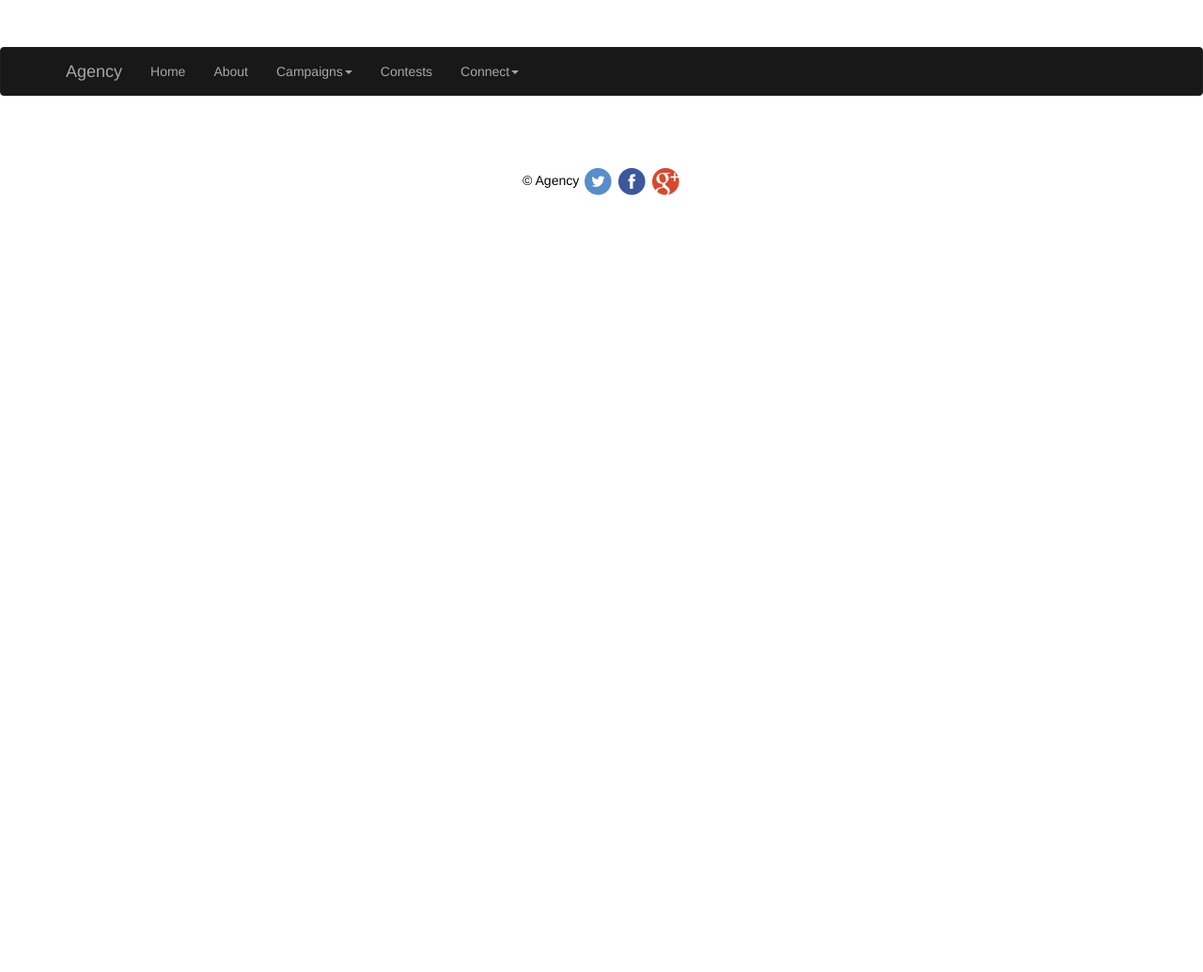
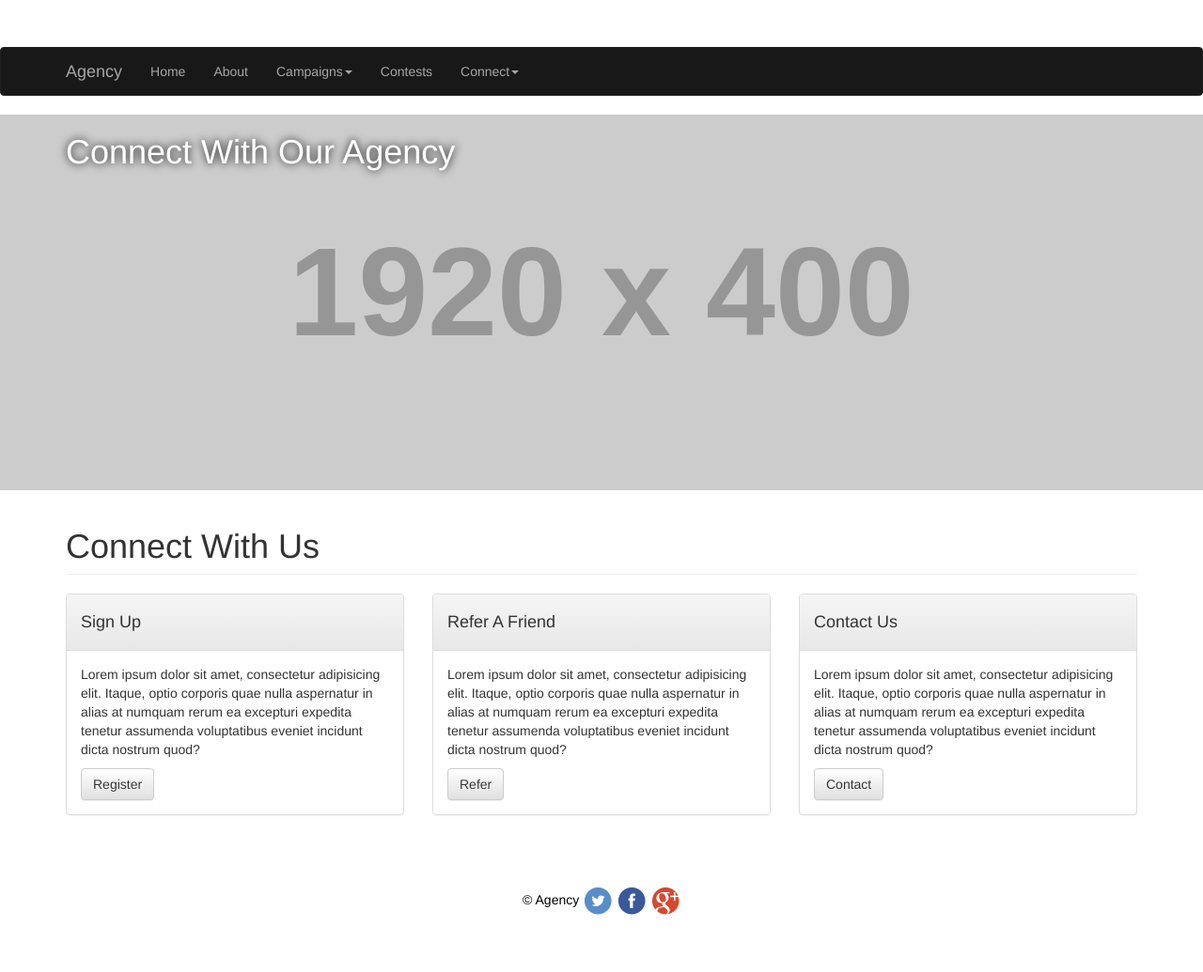
Before and after one commit to vtsyms/CS399Agency, a Django app: page /connect in a window 1280 px wide. Shown: the whole page at 94% size. Before the commit the page ends 208 px from the top, so only its background shows below. Run offline with Django 3.2, Linux system fonts and the light colour scheme; grey boxes labelled with a size stand in for pictures from a placeholder-image service; some libraries are stand-ins or nearby versions.

Commit message:
Content to Connect Page

```diff
--- a/CS399Agency/templates/base.html
+++ b/CS399Agency/templates/base.html
@@ -16,12 +16,6 @@
 	<!-- Fonts -->
 	<link href="http://fonts.googleapis.com/css?family=Open+Sans:300italic,400italic,600italic,700italic,800italic,400,300,600,700,800" rel="stylesheet" type="text/css">
 	<link href="http://fonts.googleapis.com/css?family=Josefin+Slab:100,300,400,600,700,100italic,300italic,400italic,600italic,700italic" rel="stylesheet" type="text/css">
-
-	 <!-- jQuery -->
-    <script src="\static\js\jquery.js"></script>
-
-    <!-- Bootstrap Core JavaScript -->
-    <script src="\static\js\bootstrap.min.js"></script>
 
     <!-- Navigation -->
 		<nav class="navbar navbar-inverse" role="navigation" style="background:black;opacity:.9;color:white">
@@ -99,6 +93,19 @@
         <p style="color: black;">&copy; Agency <a href = "http://twitter.com" target="_blank"><img src = "/static/twitterlogo.png" alt = "Twitter"></a> <a href = "http://facebook.com" target="_blank"><img src = "/static/facebooklogo.png" alt = "Facebook"></a> <a href = "http://plus.google.com" target="_blank"><img src = "/static/googlelogo.png" alt = "Google+"></a></p>
       </div></div></footer>
 	</div>
-			<!-- /.container -->
+
+
+    <!-- jQuery -->
+    <script src="\static\js\jquery.js"></script>
+
+    <!-- Bootstrap Core JavaScript -->
+    <script src="\static\js\bootstrap.min.js"></script>
+
+    <!-- Script to Activate the Carousel -->
+    <script>
+    $('.carousel').carousel({
+        interval: 5000 //changes the speed
+    })
+    </script>
 
 	{% endblock %}
--- a/CS399Agency/templates/connect.html
+++ b/CS399Agency/templates/connect.html
@@ -3,4 +3,66 @@
 
 {% block body %}
 
+
+<!-- Image Background Page Header -->
+    <!-- Note: The background image is set within the business-casual.css file. -->
+    <header class="business-header">
+        <div class="container">
+            <div class="row">
+                <div class="col-lg-12">
+                    <h1 class="tagline">Connect With Our Agency</h1>
+                </div>
+            </div>
+        </div>
+    </header>
+
+    <!-- Page Content -->
+    <div class="container">
+
+        <!-- Marketing Icons Section -->
+        <div class="row">
+            <div class="col-lg-12">
+                <h1 class="page-header">
+                    Connect With Us
+                </h1>
+            </div>
+            <div class="col-md-4">
+                <div class="panel panel-default">
+                    <div class="panel-heading">
+                        <h4><i class="fa fa-fw fa-check"></i>Sign Up</h4>
+                    </div>
+                    <div class="panel-body">
+                        <p>Lorem ipsum dolor sit amet, consectetur adipisicing elit. Itaque, optio corporis quae nulla aspernatur in alias at numquam rerum ea excepturi expedita tenetur assumenda voluptatibus eveniet incidunt dicta nostrum quod?</p>
+                        <a href="\signup" class="btn btn-default">Register</a>
+                    </div>
+                </div>
+            </div>
+            <div class="col-md-4">
+                <div class="panel panel-default">
+                    <div class="panel-heading">
+                        <h4><i class="fa fa-fw fa-gift"></i>Refer A Friend</h4>
+                    </div>
+                    <div class="panel-body">
+                        <p>Lorem ipsum dolor sit amet, consectetur adipisicing elit. Itaque, optio corporis quae nulla aspernatur in alias at numquam rerum ea excepturi expedita tenetur assumenda voluptatibus eveniet incidunt dicta nostrum quod?</p>
+                        <a href="\friend" class="btn btn-default">Refer</a>
+                    </div>
+                </div>
+            </div>
+            <div class="col-md-4">
+                <div class="panel panel-default">
+                    <div class="panel-heading">
+                        <h4><i class="fa fa-fw fa-compass"></i>Contact Us</h4>
+                    </div>
+                    <div class="panel-body">
+                        <p>Lorem ipsum dolor sit amet, consectetur adipisicing elit. Itaque, optio corporis quae nulla aspernatur in alias at numquam rerum ea excepturi expedita tenetur assumenda voluptatibus eveniet incidunt dicta nostrum quod?</p>
+                        <a href="\contact" class="btn btn-default">Contact</a>
+                    </div>
+                </div>
+            </div>
+        </div>
+        <!-- /.row -->
+
+    </div>
+    <!-- /.container -->
+
 {% endblock %}
```
Also changed, not shown: CS399Agency/static/css/custom.css (+46 -0 lines), CS399Agency/templates/index.html (+36 -7 lines).
